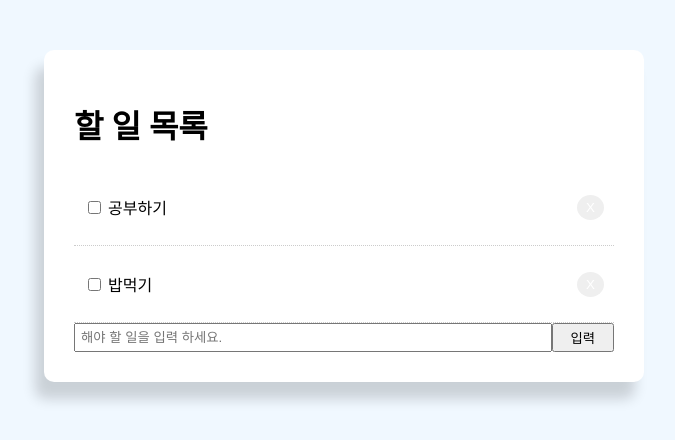
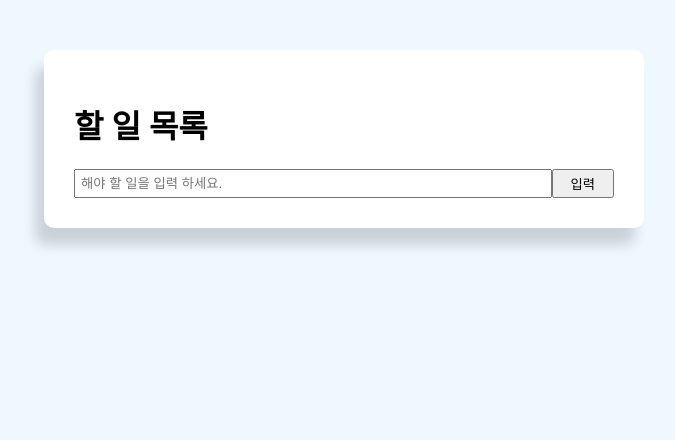
Before and after one commit to heyji1771/react-todo-app, a React (Create React App) app: page / in a window 1280 px wide. Shown: the top 440 px of the page, without its empty margins (296-971 px from the left). Built offline with nearby package versions, Linux system fonts and the light colour scheme.

Commit message:
클래스 에서 함수형으로 고치기

```diff
--- a/src/App.js
+++ b/src/App.js
@@ -1,28 +1,14 @@
-import React, { Component } from "react";
+import React, {useState} from "react";
+import "./App.css";
 
-export default class App extends Component {
+export default function App(){
 
-
-  //리스트 데이터_수정_수정
-  state = {
-    todoData: [
-      {
-        id: "1",
-        title: "공부하기",
-        completed: false,
-      },
-      {
-        id: "2",
-        title: "밥먹기",
-        completed: false,
-      },
-    ],
-    value: "",
-  };
-
+  //리스트 데이터
+  const [todoData, setTodoData] = useState([]);
+  const [value, setValue] = useState("");
 
   //  x 버튼 스타일링
-  btnStyle = {
+  const  btnStyle = {
     color: "#fff",
     border: "none",
     padding: "5px 9px",
@@ -32,7 +18,7 @@
   }
 
   // 리스트 스타일링 (추후 변경되어서)
-  listStyle = (completed) => {
+  const  listStyle = (completed) => {
     return {
       padding: "10px",
       borderBottom: "1px #ccc dotted",
@@ -42,18 +28,18 @@
 
 
   //x버튼 눌렀을때
-  handleClick = (id) => {
-    let newTodoData = this.state.todoData.filter((data) => data.id !== id);
-    this.setState({todoData: newTodoData});
+  const handleClick = (id) => {
+    let newTodoData = todoData.filter((data) => data.id !== id);
+    setTodoData(newTodoData);
   };
 
   //글 입력 할때 입력칸에 들어가게
-  handleChange = (e) => {
-    this.setState({ value: e.target.value});
+  const handleChange = (e) => {
+    setValue(e.target.value);
   }
 
   //서밋
-  handleSubmit = (e) => {
+  const handleSubmit = (e) => {
 
     //페이지 리로드 되는것을 막아줌
     e.preventDefault();
@@ -61,54 +47,56 @@
     //새로운 할일 데이터
     let newTodo = {
       id: Date.now(),
-      title: this.state.value,
+      title: value,
       completed: false,
     };
 
     //원래 있던 할일에 새로운 할일 데이터 더해주기 & 입력란 글씨 지우기
-    this.setState({todoData: [...this.state.todoData, newTodo], value:"" })
+    setTodoData((prev) => [...prev, newTodo]);
+    setValue("");
+
   };
 
   //체크박스 완료 표시하기
-  handleCompleChange = (id) => {
-    let newToData = this.state.todoData.map((data) => {
+  const handleCompleChange = (id) => {
+    let newToData = todoData.map((data) => {
       if(data.id  === id){
         data.completed = !data.completed;
       }
       return data;
     });
-    this.setState({ toData: newToData });
+    setTodoData(newToData);
   }
 
-  render() {
+
   return (
     <div className="container">
       <div className="todoBlock">
         <div className="title">
           <h1>할 일 목록</h1>
 
-            {this.state.todoData.map((data) => (
-              <div style={this.listStyle(data.completed)} key={data.id}>
+          {todoData.map((data) => (
+            <div style={listStyle(data.completed)} key={data.id}>
               <p>
                 <input type="checkbox"
-                    onChange={ () => this.handleCompleChange(data.id) }
+                  onChange={ () => handleCompleChange(data.id) }
                   defaultChecked={false}
                 />{" "}
                 {data.title}
-                  <button style={this.btnStyle} onClick={() => this.handleClick(data.id)}> X </button>
+                <button style={btnStyle} onClick={() => handleClick(data.id)}> X </button>
               </p>
             </div>
           ))}
 
 
-            <form style={{ display : 'flex' }} onSubmit={this.handleSubmit}>
+          <form style={{ display : 'flex' }} onSubmit={handleSubmit}>
             <input
               type="text"
               name="value"
               style={{ flex: '10', padding: '5px' }}
               placeholder="해야 할 일을 입력 하세요."
-                value={this.state.value}
-                onChange={this.handleChange}
+              value={value}
+              onChange={handleChange}
             />
             <input
               type="submit"
@@ -122,6 +110,6 @@
       </div>
     </div>
   )
-  }
+
 
 }
```
Lines whose indentation alone changed are shown as unchanged.
